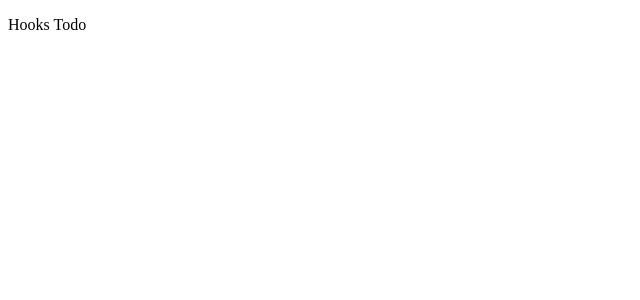
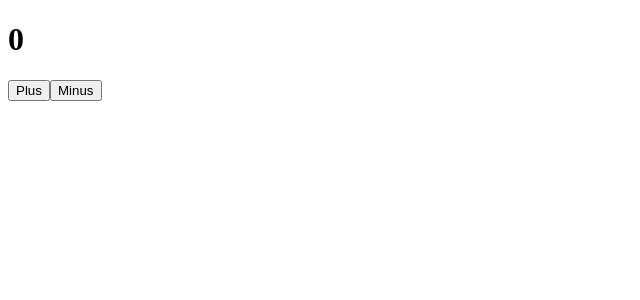
Before and after one commit to devsehyeon/hooks-todo, a React (Create React App) app: page / in a window 1280 px wide. Shown: the top 300 px of the page, without its empty margins (0-640 px from the left). Built offline with nearby package versions, Linux system fonts and the light colour scheme.

Commit message:
default reducer example

```diff
--- a/src/App.tsx
+++ b/src/App.tsx
@@ -1,9 +1,26 @@
-import React from 'react'
+import React, { useReducer } from 'react'
+
+const INCREMENT = 'increment'
+const DECREMENT = 'decrement'
+
+const reducer = (state: any, action: any) => {
+  switch (action.type) {
+    case INCREMENT:
+      return { count: state.count + 1 }
+    case DECREMENT:
+      return { count: state.count - 1 }
+    default:
+      throw new Error()
+  }
+}
 
 function App() {
+  const [state, dispatch] = useReducer(reducer, { count: 0 })
   return (
-    <div className="App">
-      <p>Hooks Todo</p>
+    <div>
+      <h1>{state.count}</h1>
+      <button onClick={() => dispatch({ type: INCREMENT })}>Plus</button>
+      <button onClick={() => dispatch({ type: DECREMENT })}>Minus</button>
     </div>
   )
 }
```
